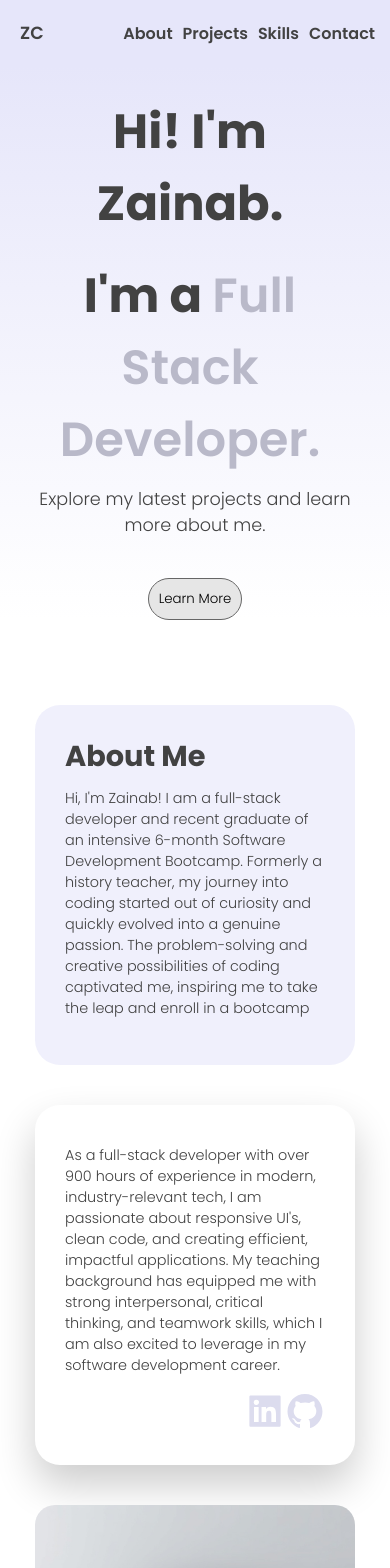
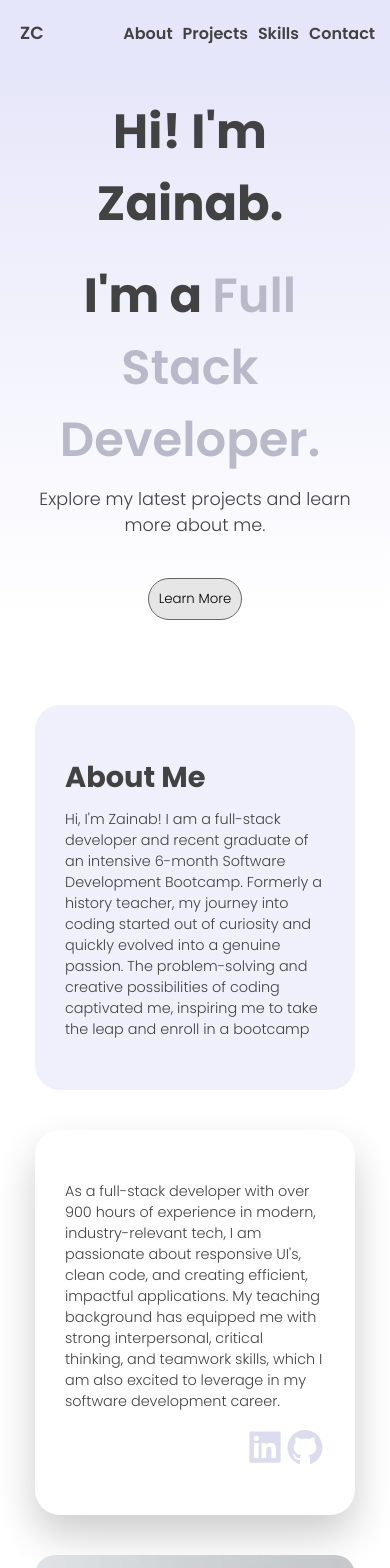
Before and after one commit to zainabch123/updated-portfolio-react-app, a React (Vite) app: page / in a window 390 px wide. Shown: the top 1568 px of the page. Built offline with nearby package versions, Linux system fonts and the light colour scheme.

Commit message:
Updated padding

```diff
--- a/src/AboutMe/aboutMe.css
+++ b/src/AboutMe/aboutMe.css
@@ -104,10 +104,15 @@
 }
 
 @media (max-width: 455px) {
+
+  .box1, .box2 {
+    align-content: center;
+    padding: 30px
+  }
   .about-me-text {
     width: 320px;
-    height: 360px;
-    padding: 30px;
+    height: 385px;
+
   }
   .about-me-text h2 {
     font-size: 1.8rem;
@@ -118,6 +123,6 @@
   }
   .about-me-image {
     width: 320px;
-    height: 365px;
+    height: 385px;
   }
 }
--- a/src/Projects/projects.css
+++ b/src/Projects/projects.css
@@ -201,3 +201,7 @@ span {
   display: inline-block;
   margin-left: 10px;
 }
+
+@media (max-width: 880px) {}
+
+@media (max-width: 455px) {}
--- a/src/index.css
+++ b/src/index.css
@@ -166,7 +166,7 @@ p {
   .about-elements,
   .projects-section .title,
   .skills-section .title {
-    margin-top: 90px;
+    margin-top: 100px;
   }
 }
 
```
